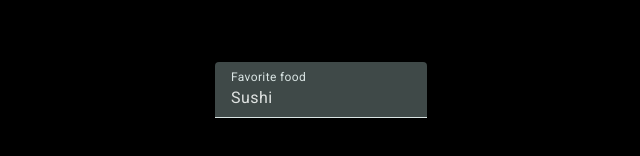
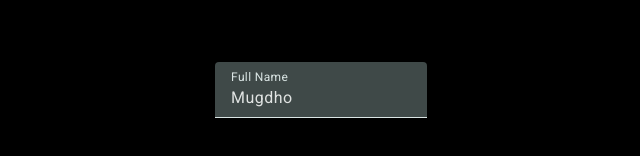
Before and after one commit to OlyMahmudMugdho/learning-angular, an Angular app in the folder my-app/: page / in a window 1280 px wide. Shown: the part 300-456 px from the top of the page, without its empty margins (319-959 px from the left). Built offline with nearby package versions, Linux system fonts and the light colour scheme.

Commit message:
data passing in template

```diff
--- a/my-app/src/app/dynamic-form/dynamic-form.component.html
+++ b/my-app/src/app/dynamic-form/dynamic-form.component.html
@@ -1,6 +1,6 @@
 <form class="example-form">
   <mat-form-field class="example-full-width">
-    <mat-label>Favorite food</mat-label>
-    <input matInput placeholder="Ex. Pizza" value="Sushi">
+    <mat-label>{{label}}</mat-label>
+    <input matInput placeholder="{{placeholder}}" value="{{name}}">
   </mat-form-field>
 </form>
--- a/my-app/src/app/dynamic-form/dynamic-form.component.ts
+++ b/my-app/src/app/dynamic-form/dynamic-form.component.ts
@@ -10,6 +10,10 @@ import {MatFormFieldModule} from "@angular/material/form-field";
   templateUrl: './dynamic-form.component.html',
   styleUrl: './dynamic-form.component.css'
 })
+
+
 export class DynamicFormComponent {
-
+  name: string = "Mugdho";
+  placeholder:string = "Ex. Mahmud";
+  label: string = "Full Name"
 }
```
